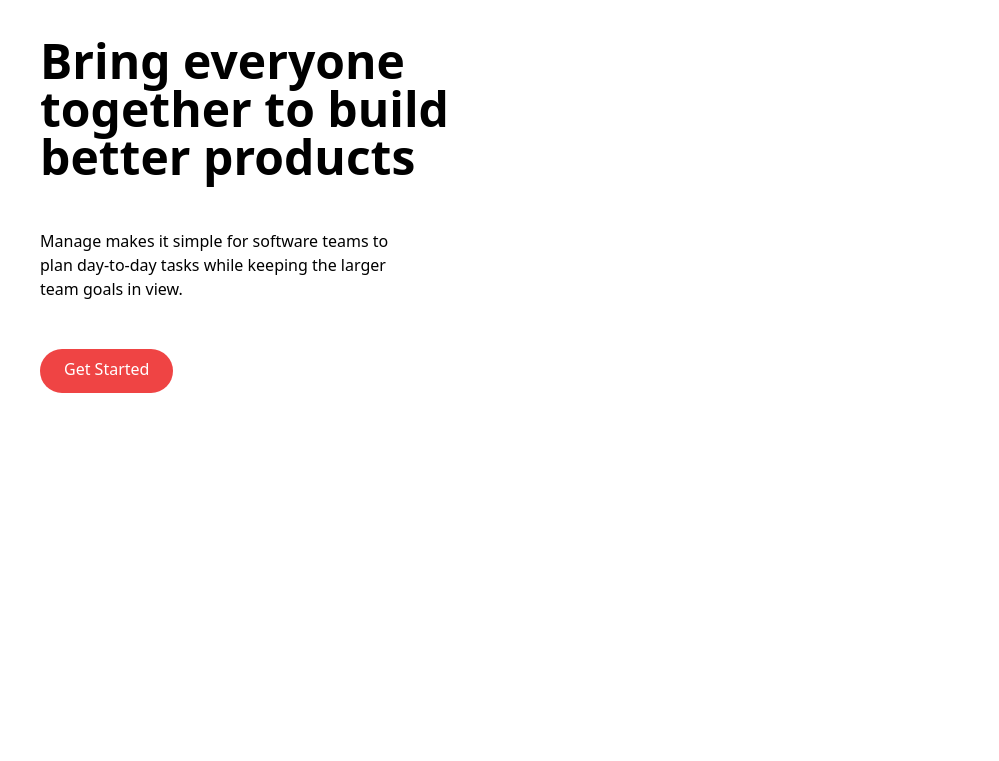
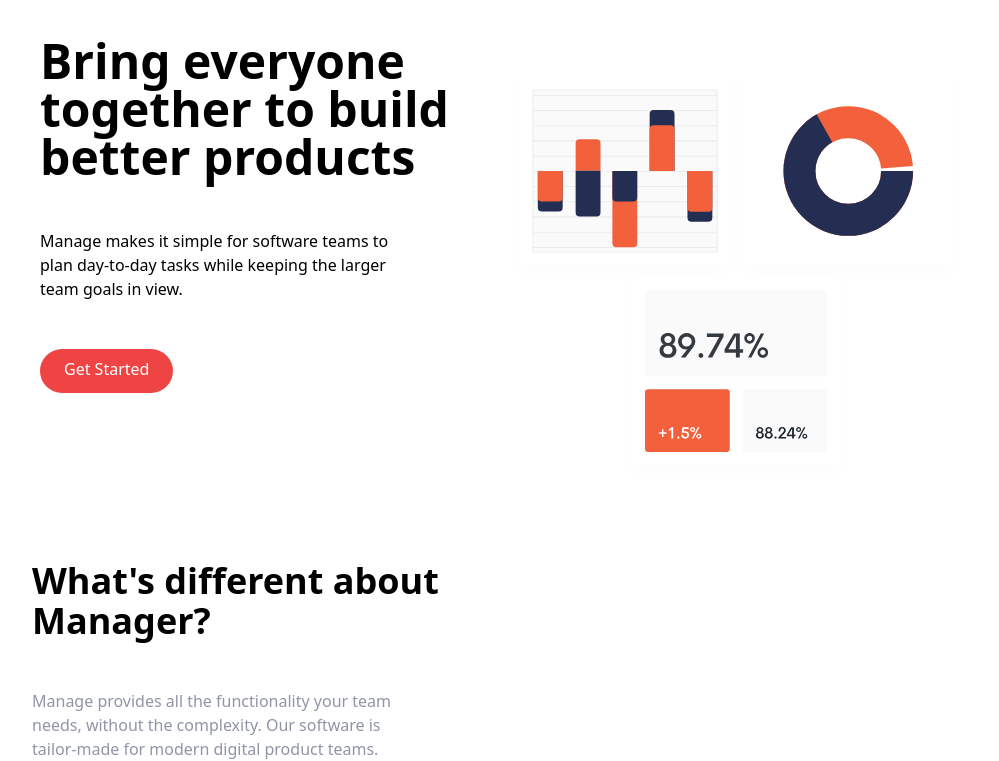
Before and after one commit to Yohaniii25/Tailwind_CSS, a website: page index.html in a window 1280 px wide. Shown: the part 95-856 px from the top of the page, without its empty margins (136-1135 px from the left). Before the commit the page ends 800 px from the top, so only its background shows below. Drawn offline with Linux system fonts and the light colour scheme.

Commit message:
started work on tailwind project

```diff
--- a/index.html
+++ b/index.html
@@ -45,9 +45,35 @@
                 </p>
                 <div class="flex justify-center md:justify-start">
                     <a href="#"
-                    class="hidden p-3 px-6 pt-2 text-white bg-Red rounded-full baseline hover:bg-brightRedLight md:block">Get
-                    Started</a>
+                        class="hidden p-3 px-6 pt-2 text-white bg-Red rounded-full baseline hover:bg-brightRedLight md:block">Get
+                        Started</a>
                 </div>
+            </div>
+            <!-- Image -->
+            <div class="md:w-1/2">
+                <img src="img/illustration-intro.svg" alt="" />
+            </div>
+        </div>
+    </section>
+
+    <!-- features section -->
+    <section id="features">
+        <div class="container flex flex-col px-4 mx-auto mt-10 space-y-12 md:space-y-0 md:flex-row">
+            <!-- What's different -->
+            <div class="flex flex-col space-y-12 md:w-1/2">
+                <h2 class="max-w-md text-4xl font-bold text-center md:text-left">
+                    What's different about Manager?
+                </h2>
+                <p class="max-w-sm text-center text-darkGrayishBlue md:text-left">
+                    Manage provides all the functionality your team needs, without the
+                    complexity. Our software is tailor-made for modern digital product
+                    teams.
+                </p>
+            </div>
+
+            <!-- Numbered List -->
+            <div>
+
             </div>
         </div>
     </section>
```
Also changed, not shown: css/main.css.
